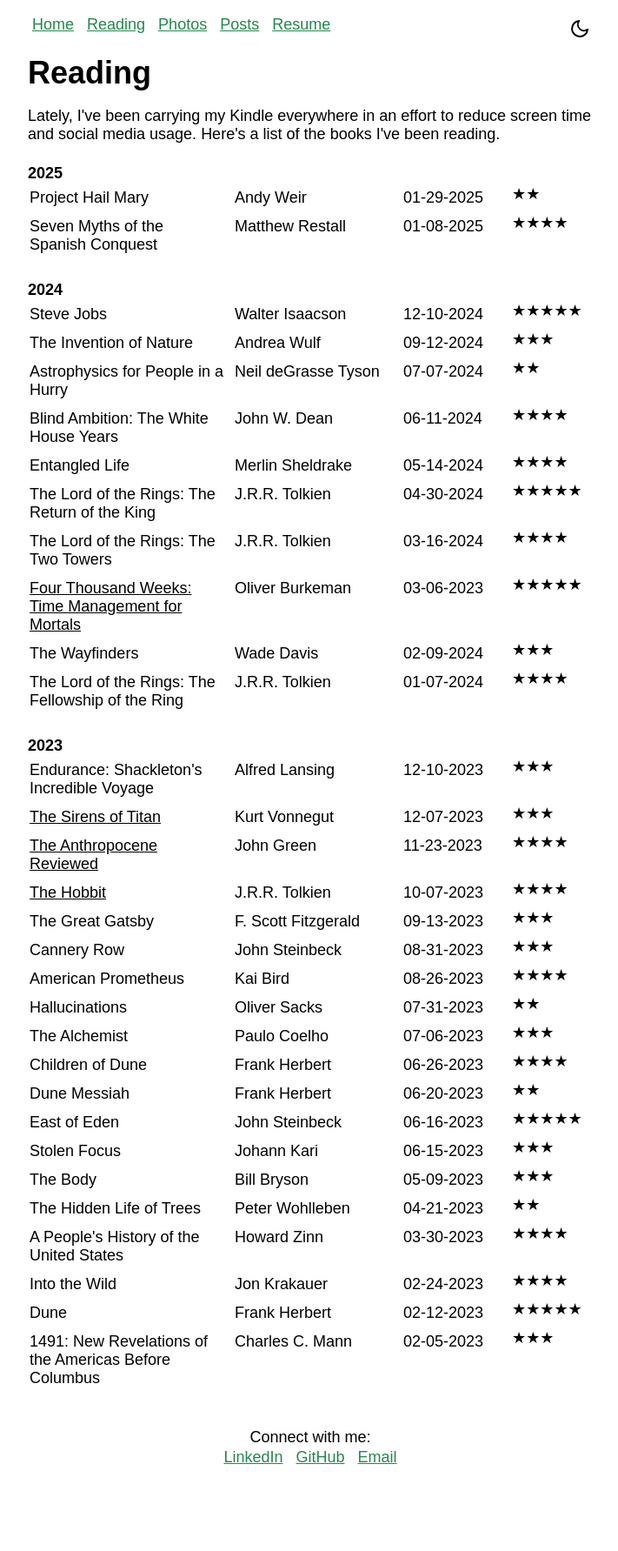
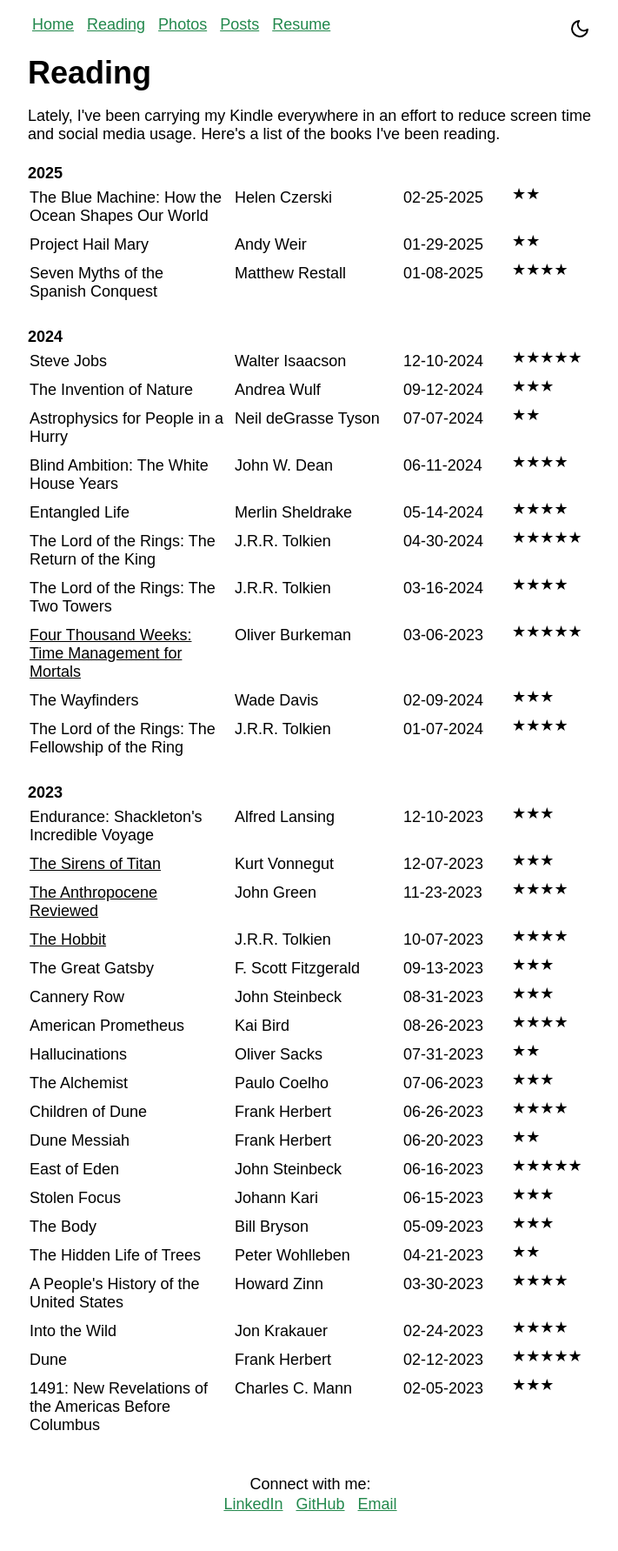
Before and after one commit to brandoncfallin/fallin-website, a Jekyll site: the page built from reading.md, in a window 1280 px wide. Shown: the whole page at 87% size, without its empty margins (283-994 px from the left). Built offline with Jekyll 4.4.1, drawn with Linux system fonts in a browser that asks for light colours; before the commit the page ends 1729 px from its top, so only the background shows below that.

Commit message:
add blue machine

```diff
--- a/_includes/reading_table_2025.html
+++ b/_includes/reading_table_2025.html
@@ -1,5 +1,11 @@
 <table style="background-color:rgba(0, 0, 0, 0); width: 100%;">
     <tbody>
+       <tr>
+            <td class="titles">The Blue Machine: How the Ocean Shapes Our World</td>
+            <td class="authors">Helen Czerski</td>
+            <td class="dates">02-25-2025</td>
+            <td class="stars">★★</td>
+        </tr>
         <tr>
             <td class="titles">Project Hail Mary</td>
             <td class="authors">Andy Weir</td>
```
